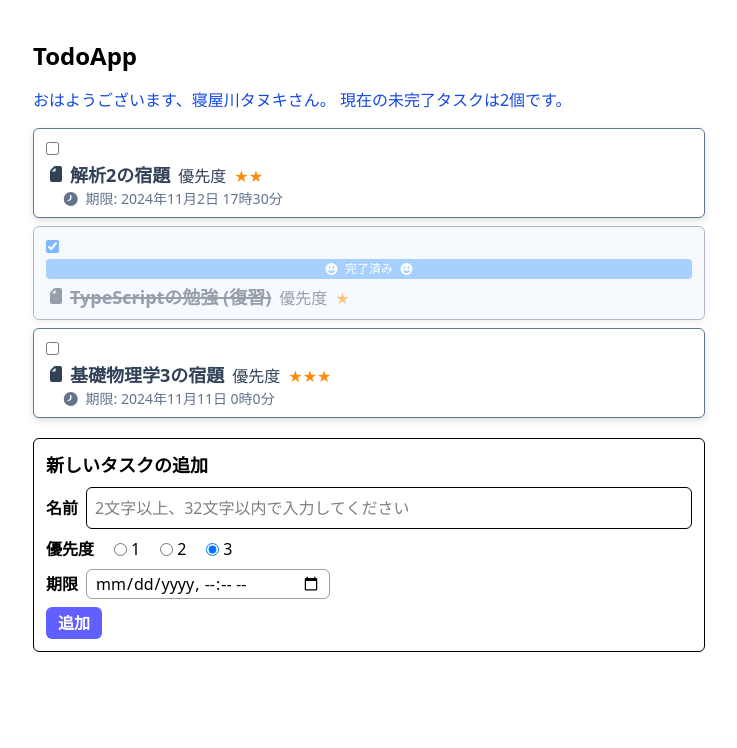
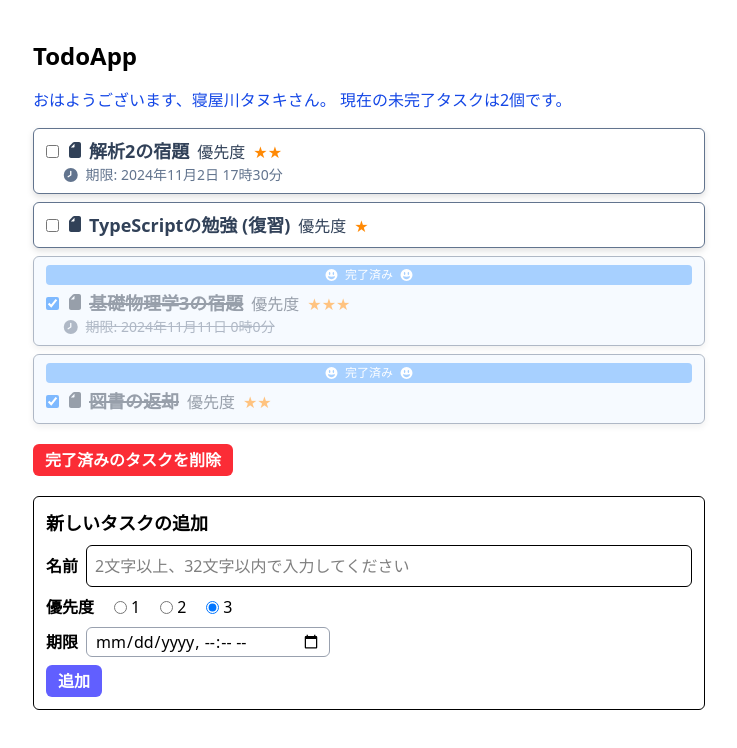
Before and after one commit to nmst0811/Sync-Task-for-mine, a React app: page / in a window 1280 px wide. Shown: the top 748 px of the page, without its empty margins (271-1008 px from the left). Built offline with nearby package versions, Linux system fonts and the light colour scheme; the HTML template or start-up script is replaced by a standard one.

Commit message:
update App.tsx, TodoList.tsx and initTodos.ts

```diff
--- a/src/App.tsx
+++ b/src/App.tsx
@@ -74,6 +74,16 @@ const App = () => {
     setNewTodoDeadline(null);
   };
 
+    const remove = (id: string) => {
+    const updatedTodos = todos.filter((todo) => todo.id !== id);
+    setTodos(updatedTodos);
+  };
+
+    const removeCompletedTodos = () => {
+    const updatedTodos = todos.filter((todo) => !todo.isDone);
+    setTodos(updatedTodos);
+  };
+
   return (
     <div className="mx-4 mt-10 max-w-2xl md:mx-auto">
       <h1 className="mb-4 text-2xl font-bold">TodoApp</h1>
@@ -83,7 +93,17 @@ const App = () => {
           uncompletedCount={uncompletedCount}
         />
       </div>
-      <TodoList todos={todos} />
+      <TodoList todos={todos} updateIsDone={updateIsDone} remove={remove} />
+
+      <button
+        type="button"
+        onClick={removeCompletedTodos}
+        className={
+          "mt-5 rounded-md bg-red-500 px-3 py-1 font-bold text-white hover:bg-red-600"
+        }
+      >
+        完了済みのタスクを削除
+      </button>
 
       <div className="mt-5 space-y-2 rounded-md border p-3">
         <h2 className="text-lg font-bold">新しいタスクの追加</h2>
--- a/src/TodoList.tsx
+++ b/src/TodoList.tsx
@@ -11,6 +11,8 @@ import { twMerge } from "tailwind-merge";
 
 type Props = {
   todos: Todo[];
+  updateIsDone: (id: string, value: boolean) => void;
+  remove: (id: string) => void; // ◀◀ 追加
 };
 
 const num2star = (n: number): string => "★".repeat(4 - n);
@@ -36,11 +38,6 @@ const TodoList = (props: Props) => {
             todo.isDone && "bg-blue-50 opacity-50"
           )}
         >
-        <input
-          type="checkbox"
-          checked={todo.isDone}
-          className="mr-1.5 cursor-pointer"
-        />
           {todo.isDone && (
             <div className="mb-1 rounded bg-blue-400 px-2 py-0.5 text-center text-xs text-white">
               <FontAwesomeIcon icon={faFaceGrinWide} className="mr-1.5" />
@@ -49,6 +46,12 @@ const TodoList = (props: Props) => {
             </div>
           )}
           <div className="flex flex-row items-baseline text-slate-700">
+            <input
+              type="checkbox"
+              checked={todo.isDone}
+              onChange={(e) => props.updateIsDone(todo.id, e.target.checked)}
+              className="mr-1.5 cursor-pointer"
+            />
             <FontAwesomeIcon icon={faFile} flip="horizontal" className="mr-1" />
             <div
               className={twMerge(
@@ -56,6 +59,7 @@ const TodoList = (props: Props) => {
                 todo.isDone && "line-through decoration-2"
               )}
             >
+
               {todo.name}
             </div>
             <div className="ml-2">優先度 </div>
@@ -63,6 +67,7 @@ const TodoList = (props: Props) => {
               {num2star(todo.priority)}
             </div>
           </div>
+
           {todo.deadline && (
             <div className="ml-4 flex items-center text-sm text-slate-500">
               <FontAwesomeIcon
@@ -74,7 +79,6 @@ const TodoList = (props: Props) => {
                 期限: {dayjs(todo.deadline).format("YYYY年M月D日 H時m分")}
               </div>
             </div>
-
           )}
         </div>
       ))}
--- a/src/initTodos.ts
+++ b/src/initTodos.ts
@@ -1,9 +1,9 @@
 import type { Todo } from "./types";
-import { v4 as uuid } from "uuid"; // v4 を uuid という名前でインポート
+import { v4 as uuid } from "uuid";
 
 export const initTodos: Todo[] = [
   {
-    id: uuid(), // UUID v4 を生成してIDにセット
+    id: uuid(),
     name: "解析2の宿題",
     isDone: false,
     priority: 2,
@@ -12,15 +12,22 @@ export const initTodos: Todo[] = [
   {
     id: uuid(),
     name: "TypeScriptの勉強 (復習)",
-    isDone: true,
+    isDone: false,
     priority: 3,
-    deadline: null, // このTodoには期限を設定しない
+    deadline: null,
   },
   {
     id: uuid(),
     name: "基礎物理学3の宿題",
-    isDone: false,
+    isDone: true,
     priority: 1,
     deadline: new Date(2024, 10, 11),
   },
+  {
+    id: uuid(),
+    name: "図書の返却",
+    isDone: true,
+    priority: 2,
+    deadline: null,
+  },
 ];
```
